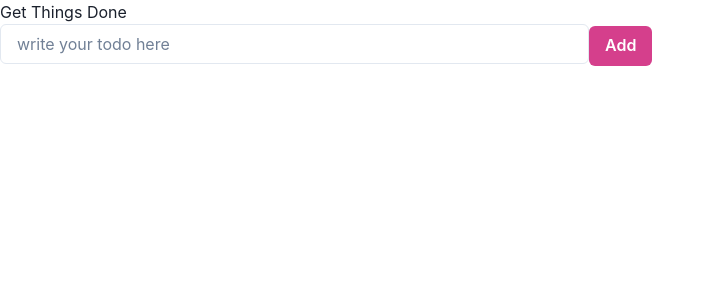
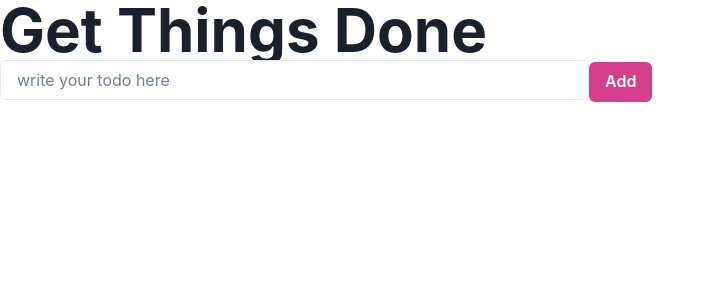
Before and after one commit to nbogie/cynthia-todos-react-reviewed, a React (Create React App) app: page / in a window 1280 px wide. Shown: the top 300 px of the page, without its empty margins (0-715 px from the left). Built offline with nearby package versions, Linux system fonts and the light colour scheme; no server answers; the HTML template or start-up script is replaced by a standard one.

Commit message:
added Heading style component

```diff
--- a/src/components/MainTodo.tsx
+++ b/src/components/MainTodo.tsx
@@ -1,10 +1,13 @@
+import { Heading } from "@chakra-ui/react";
 import InputTodo from "./InputTodo";
 import ListTodo from "./ListTodo";
 
 export default function MainTodo() {
   return (
     <>
-      <h1>Get Things Done</h1>
+      <Heading as="h1" size="3xl" noOfLines={1}>
+        Get Things Done
+      </Heading>
       <InputTodo />
       <ListTodo />
     </>
```
